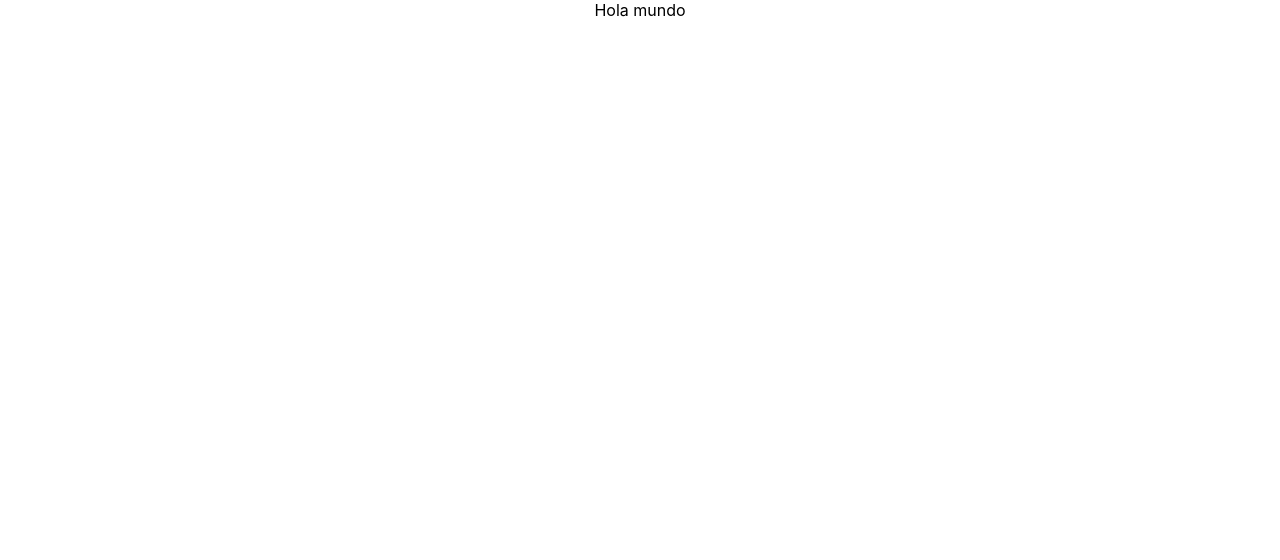
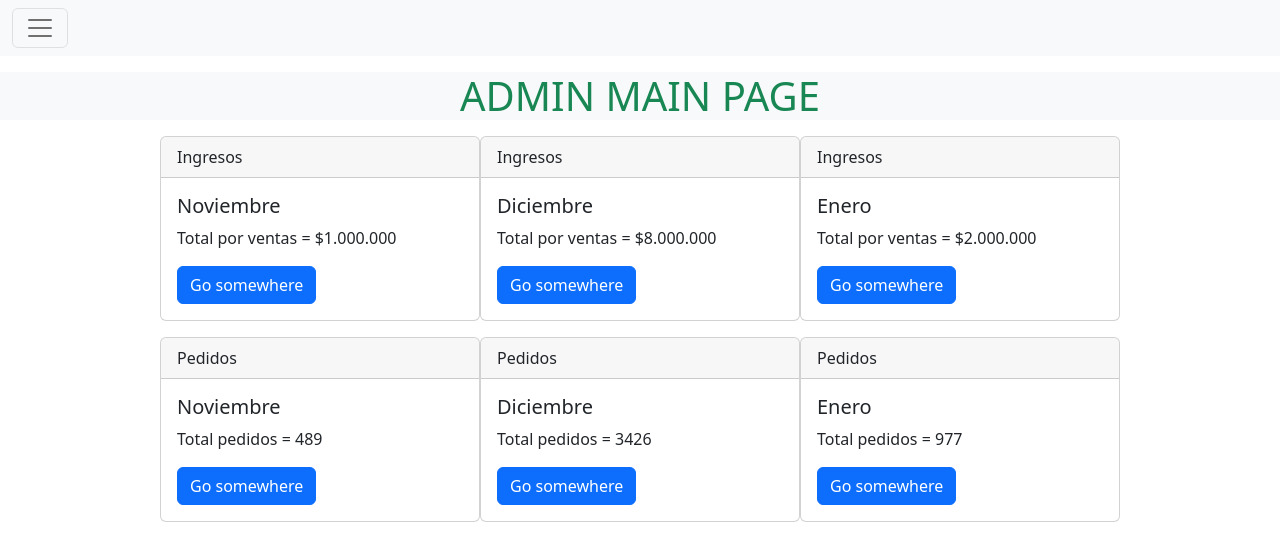
Before and after one commit to YohaBelmonte/ecommerce-front, a React (Create React App) app: page /Admin in a window 1280 px wide. Shown: the top 560 px of the page. Built offline with nearby package versions, Linux system fonts and the light colour scheme.

Commit message:
Front admin

```diff
--- a/package.json
+++ b/package.json
@@ -10,6 +10,7 @@
     "react": "^18.2.0",
     "react-bootstrap": "^2.7.0",
     "react-dom": "^18.2.0",
+    "react-router-dom": "^6.8.0",
     "react-scripts": "5.0.1",
     "web-vitals": "^2.1.4"
   },
--- a/src/App.js
+++ b/src/App.js
@@ -1,10 +1,49 @@
 import './App.css';
+import Admin from './Pages/Admin/admin';
+import { BrowserRouter, Route, Routes } from "react-router-dom";
+import Productos from './Pages/Admin/Productos';
+import Usuarios from './Pages/Admin/Usuarios';
 
 function App() {
   return (
-    <div className="App">
-      Hola mundo
-    </div>
+    <BrowserRouter >
+
+      <Routes>
+        <Route path='/' element={
+          <div>
+            <div className='mt-5'>
+              <div>Hola soy homepage</div>
+            </div>
+          </div>
+        }>
+        </Route>
+        <Route path='/Admin' element={
+          <div>
+            <div>
+              <Admin />
+            </div>
+          </div>
+        }>
+        </Route>
+        <Route path='/Admin/Productos' element={
+          <div>
+            <div>
+              <Productos />
+            </div>
+          </div>
+        }>
+        </Route>
+        <Route path='/Admin/Usuarios' element={
+          <div>
+            <div>
+              <Usuarios />
+            </div>
+          </div>
+        }>
+        </Route>
+
+      </Routes>
+    </BrowserRouter>
   );
 }
 
--- /dev/null
+++ b/src/Pages/Admin/Productos.js
@@ -0,0 +1,15 @@
+import AdminNavbar from "../../components/Navbar/Navbar";
+import GroupExample from "../../components/CardShoes/CardShoes";
+
+function Productos() {
+    return (
+        <div>
+            <AdminNavbar/>
+<h1 className="bg-secondary text-white text-center">AQUI HAY MUCHOS PRODUCTOS</h1>
+
+<GroupExample/>
+        </div>
+    );
+}
+
+export default Productos;
--- /dev/null
+++ b/src/Pages/Admin/Usuarios.js
@@ -0,0 +1,15 @@
+import AdminNavbar from "../../components/Navbar/Navbar";
+import GroupExample from "../../components/CardShoes/CardShoes";
+
+function Usuarios() {
+    return (
+        <div>
+            <AdminNavbar/>
+<h1 className="bg-success text-white text-center">AQUI HAY MUCHOS USUARIOS</h1>
+
+<GroupExample/>
+        </div>
+    );
+}
+
+export default Usuarios;
--- a/src/Pages/Admin/admin.js
+++ b/src/Pages/Admin/admin.js
@@ -0,0 +1,14 @@
+import AdminNavbar from "../../components/Navbar/Navbar";
+import WithHeaderExample from "../../components/CardShoes/CardAdmin";
+
+function Admin() {
+    return (
+        <div>
+<AdminNavbar />
+<h1 className="bg-light text-center text-success">ADMIN MAIN PAGE</h1>
+<WithHeaderExample/>
+        </div>
+    );
+}
+
+export default Admin;
--- /dev/null
+++ b/src/components/CardShoes/CardAdmin.js
@@ -0,0 +1,77 @@
+import 'bootstrap/dist/css/bootstrap.min.css';
+import Button from 'react-bootstrap/Button';
+import Card from 'react-bootstrap/Card';
+
+function WithHeaderExample() {
+  return (
+    <>
+      <div className='d-flex justify-content-center my-3'>
+      <Card className='col-3'>
+        <Card.Header>Ingresos</Card.Header>
+        <Card.Body>
+          <Card.Title>Noviembre</Card.Title>
+          <Card.Text>
+            Total por ventas = $1.000.000
+          </Card.Text>
+          <Button variant="primary">Go somewhere</Button>
+        </Card.Body>
+      </Card>
+      <Card className='col-3'>
+        <Card.Header>Ingresos</Card.Header>
+        <Card.Body>
+          <Card.Title>Diciembre</Card.Title>
+          <Card.Text>
+            Total por ventas = $8.000.000
+          </Card.Text>
+          <Button variant="primary">Go somewhere</Button>
+        </Card.Body>
+      </Card>
+      <Card className='col-3'>
+        <Card.Header>Ingresos</Card.Header>
+        <Card.Body>
+          <Card.Title>Enero</Card.Title>
+          <Card.Text>
+            Total por ventas = $2.000.000
+          </Card.Text>
+          <Button variant="primary">Go somewhere</Button>
+        </Card.Body>
+      </Card>
+      </div>
+      <div className='d-flex justify-content-center my-3'>
+      <Card className='col-3'>
+        <Card.Header>Pedidos</Card.Header>
+        <Card.Body>
+          <Card.Title>Noviembre</Card.Title>
+          <Card.Text>
+            Total pedidos = 489
+          </Card.Text>
+          <Button variant="primary">Go somewhere</Button>
+        </Card.Body>
+      </Card>
+      <Card className='col-3'>
+        <Card.Header>Pedidos</Card.Header>
+        <Card.Body>
+          <Card.Title>Diciembre</Card.Title>
+          <Card.Text>
+          Total pedidos = 3426
+          </Card.Text>
+          <Button variant="primary">Go somewhere</Button>
+        </Card.Body>
+      </Card>
+      <Card className='col-3'>
+        <Card.Header>Pedidos</Card.Header>
+        <Card.Body>
+          <Card.Title>Enero</Card.Title>
+          <Card.Text>
+          Total pedidos = 977
+          </Card.Text>
+          <Button variant="primary">Go somewhere</Button>
+        </Card.Body>
+      </Card>
+      </div>
+
+    </>
+  );
+}
+
+export default WithHeaderExample;
--- a/src/components/CardShoes/CardShoes.js
+++ b/src/components/CardShoes/CardShoes.js
@@ -0,0 +1,80 @@
+import 'bootstrap/dist/css/bootstrap.min.css';
+import Card from 'react-bootstrap/Card';
+import CardGroup from 'react-bootstrap/CardGroup';
+import Container from 'react-bootstrap/Container';
+
+function GroupExample() {
+  return (
+    <Container>
+    <CardGroup>
+      <Card className='mx-3 border'>
+        <Card.Img variant="top" src="holder.js/100px160" />
+        <Card.Body>
+          <Card.Title>Card title</Card.Title>
+          <Card.Text>
+            This is a wider card with supporting text below as a natural lead-in
+            to additional content. This content is a little bit longer.
+          </Card.Text>
+        </Card.Body>
+        <Card.Footer>
+          <small className="text-muted">Last updated 3 mins ago</small>
+        </Card.Footer>
+      </Card>
+      <Card className='mx-3 border'>
+        <Card.Img variant="top" src="holder.js/100px160" />
+        <Card.Body>
+          <Card.Title>Card title</Card.Title>
+          <Card.Text>
+            This is a wider card with supporting text below as a natural lead-in
+            to additional content. This content is a little bit longer.
+          </Card.Text>
+        </Card.Body>
+        <Card.Footer>
+          <small className="text-muted">Last updated 3 mins ago</small>
+        </Card.Footer>
+      </Card>
+      <Card className='mx-3 border'>
+        <Card.Img variant="top" src="holder.js/100px160" />
+        <Card.Body>
+          <Card.Title>Card title</Card.Title>
+          <Card.Text>
+            This is a wider card with supporting text below as a natural lead-in
+            to additional content. This content is a little bit longer.
+          </Card.Text>
+        </Card.Body>
+        <Card.Footer>
+          <small className="text-muted">Last updated 3 mins ago</small>
+        </Card.Footer>
+      </Card>
+      <Card className='mx-3 border'>
+        <Card.Img variant="top" src="holder.js/100px160" />
+        <Card.Body>
+          <Card.Title>Card title</Card.Title>
+          <Card.Text>
+            This is a wider card with supporting text below as a natural lead-in
+            to additional content. This content is a little bit longer.
+          </Card.Text>
+        </Card.Body>
+        <Card.Footer>
+          <small className="text-muted">Last updated 3 mins ago</small>
+        </Card.Footer>
+      </Card>
+      <Card className='mx-3 border'>
+        <Card.Img variant="top" src="holder.js/100px160" />
+        <Card.Body>
+          <Card.Title>Card title</Card.Title>
+          <Card.Text>
+            This is a wider card with supporting text below as a natural lead-in
+            to additional content. This content is a little bit longer.
+          </Card.Text>
+        </Card.Body>
+        <Card.Footer>
+          <small className="text-muted">Last updated 3 mins ago</small>
+        </Card.Footer>
+      </Card>
+    </CardGroup>
+    </Container>
+  );
+}
+
+export default GroupExample;
--- a/src/components/Navbar/Navbar.js
+++ b/src/components/Navbar/Navbar.js
@@ -0,0 +1,43 @@
+import 'bootstrap/dist/css/bootstrap.min.css';
+import Container from 'react-bootstrap/Container';
+import Nav from 'react-bootstrap/Nav';
+import Navbar from 'react-bootstrap/Navbar';
+import Offcanvas from 'react-bootstrap/Offcanvas';
+
+function AdminNavbar() {
+  return (
+    <>
+      {[false].map((expand) => (
+        <Navbar key={expand} bg="light" expand={expand} className="mb-3">
+          <Container fluid>
+            <Navbar.Toggle aria-controls={`offcanvasNavbar-expand-${expand}`} />
+            <Navbar.Offcanvas
+              id={`offcanvasNavbar-expand-${expand}`}
+              aria-labelledby={`offcanvasNavbarLabel-expand-${expand}`}
+              placement="start"
+            >
+              <Offcanvas.Header closeButton>
+                <Offcanvas.Title id={`offcanvasNavbarLabel-expand-${expand}`}>
+                  Offcanvas
+                </Offcanvas.Title>
+              </Offcanvas.Header>
+              <Offcanvas.Body>
+                <Nav className="justify-content-end flex-grow-1 pe-3">
+                  <Nav.Link href="/Admin">Home</Nav.Link>
+                  <Nav.Link href="/Admin/Productos">Productos</Nav.Link>
+                  <Nav.Link href="#action3">Añadir Productos</Nav.Link>
+                  <Nav.Link href="#action4">Categorías</Nav.Link>
+                  <Nav.Link href="#action5">Pedidos</Nav.Link>
+                  <Nav.Link href="/Admin/Usuarios">Usuarios</Nav.Link>
+                </Nav>
+
+              </Offcanvas.Body>
+            </Navbar.Offcanvas>
+          </Container>
+        </Navbar>
+      ))}
+    </>
+  );
+}
+
+export default AdminNavbar;
```
Also changed, not shown: 1 other file (tests, documents, lock files or other folders).
